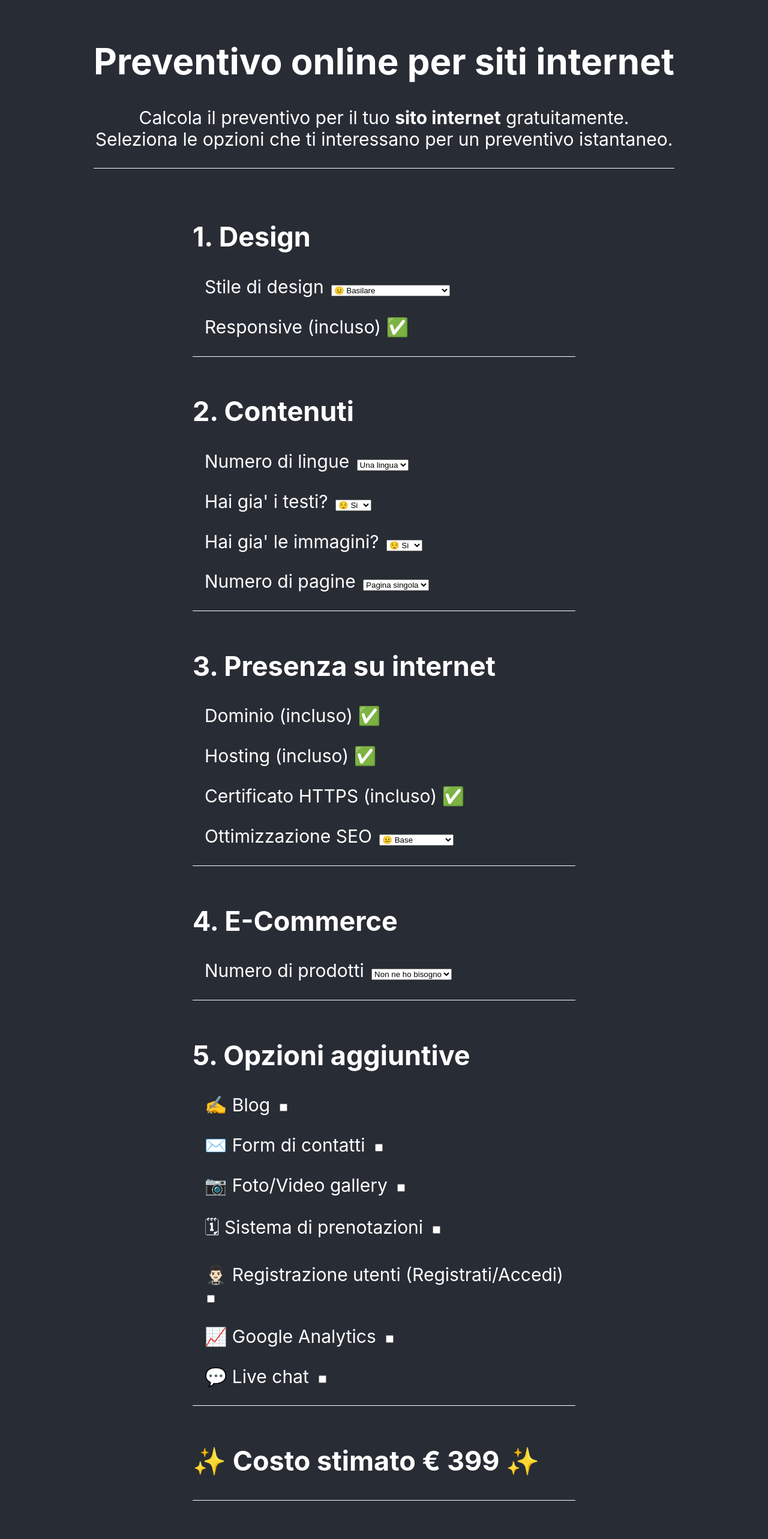
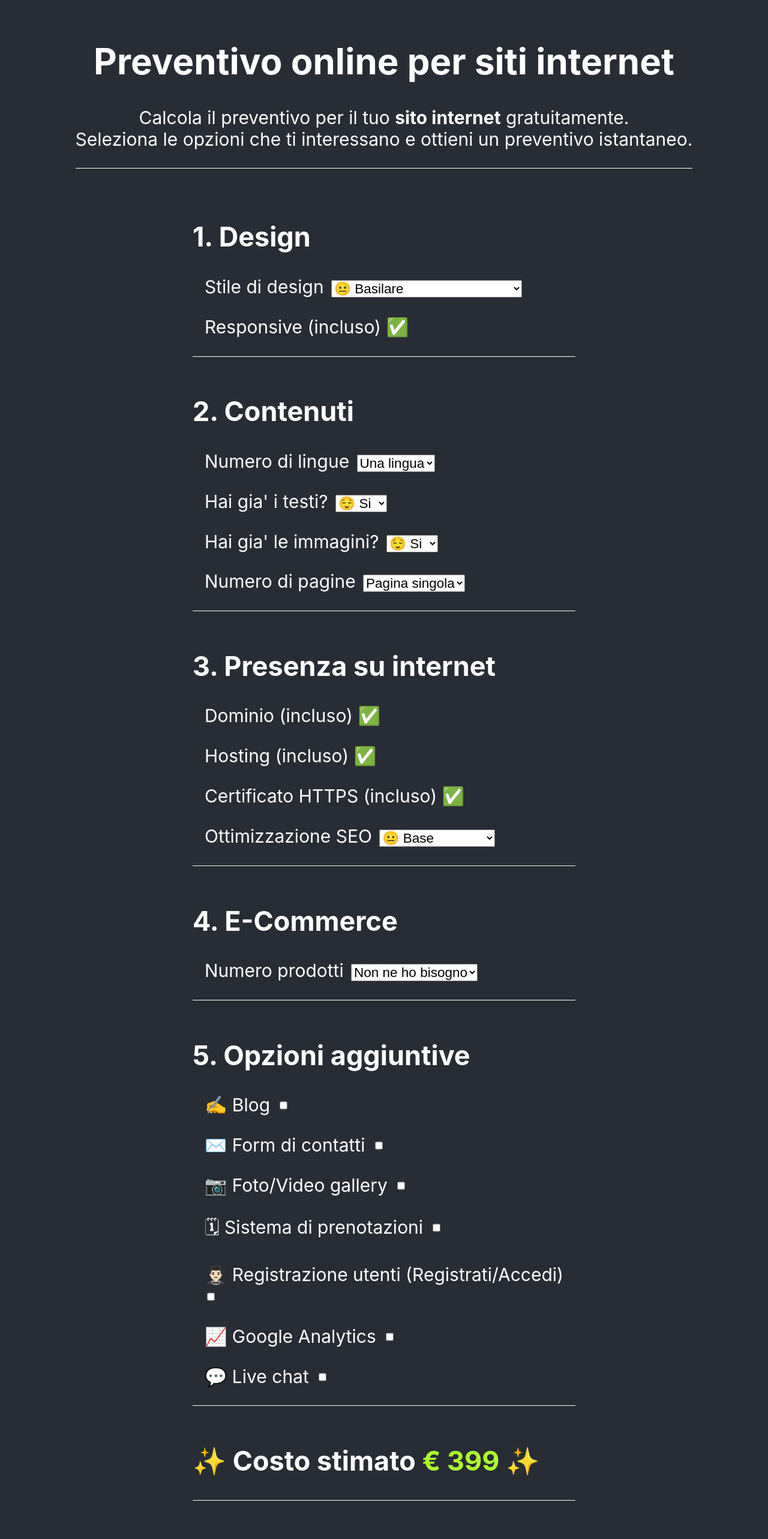
Before and after one commit to Carlo-F/preventivo-online, a React (Create React App) app: page / in a window 1280 px wide. Shown: the top 2566 px of the page at 60% size. Built offline with nearby package versions, Linux system fonts and the light colour scheme.

Commit message:
Ottimizzato SEO

```diff
--- a/public/index.html
+++ b/public/index.html
@@ -1,5 +1,5 @@
 <!DOCTYPE html>
-<html lang="en">
+<html lang="it">
   <head>
     <meta charset="utf-8" />
     <link rel="icon" href="%PUBLIC_URL%/favicon.ico" />
@@ -7,7 +7,7 @@
     <meta name="theme-color" content="#000000" />
     <meta
       name="description"
-      content="Web site created using create-react-app"
+      content="Calcola il preventivo per il tuo sito internet gratuitamente. Seleziona le opzioni che ti interessano e ottieni un preventivo istantaneo."
     />
     <link rel="apple-touch-icon" href="%PUBLIC_URL%/logo192.png" />
     <!--
@@ -25,7 +25,7 @@
       Learn how to configure a non-root public URL by running `npm run build`.
     -->
     <link rel="stylesheet" href="https://fonts.googleapis.com/css?family=Roboto:300,400,500,700&display=swap" />
-    <title>Calcola preventivo del sito internet: veloce e gratis</title>
+    <title>Calcola il costo del sito internet: preventivo veloce e gratuito</title>
   </head>
   <body>
     <noscript>You need to enable JavaScript to run this app.</noscript>
--- a/src/App.css
+++ b/src/App.css
@@ -12,6 +12,10 @@
 
 .App-link {
   color: #61dafb;
+}
+
+.amount {
+  color: #adff2f;
 }
 
 .Section {
@@ -37,6 +41,14 @@ label {
   margin-right: 2%;
 }
 
+select{
+  font-size: 0.75em;
+}
+
+input[type="checkbox"] {
+  height: 20px;
+}
+
 .Section.cta, .Section.credits, .Notes {
   font-size: 0.65em;
   text-align: center;
--- a/src/App.js
+++ b/src/App.js
@@ -10,7 +10,7 @@ class App extends React.Component {
           <header className="App-header">
             <div className="Section title">
                 <h1>Preventivo online per siti internet</h1>
-                <p>Calcola il preventivo per il tuo <strong>sito internet</strong> gratuitamente.<br></br>Seleziona le opzioni che ti interessano per un preventivo istantaneo.</p>
+                <p>Calcola il preventivo per il tuo <strong>sito internet</strong> gratuitamente.<br></br>Seleziona le opzioni che ti interessano e ottieni un preventivo istantaneo.</p>
             </div>
             <Preventivo></Preventivo>
             <div className="Section cta">
@@ -20,7 +20,7 @@ class App extends React.Component {
             <p className="Notes">🤓 Note:<br></br>Il preventivo generato e' da considerarsi una stima basata sulle informazioni fornite.<br></br>I costi effettivi potrebbero variare.</p>
             </div>
             <div className="Section credits">
-              <p>Strumento di preventivo online gratuito per siti internet sviluppato da <Button className="secondary" href="https://www.carlof.it" color="secondary">Carlo F. Web Solutions</Button></p>
+              <p>Strumento di preventivo online gratuito per siti internet sviluppato da <Button className="secondary" href="https://www.carlof.it" target="_blank" color="secondary">Carlo F. Web Solutions</Button></p>
             </div>
           </header>
         </div>
--- a/src/Preventivo.js
+++ b/src/Preventivo.js
@@ -147,7 +147,7 @@ class Preventivo extends React.Component {
             <h2>4. E-Commerce</h2>
             <ul className="List">
             <li className="Option">
-              <label>Numero di prodotti</label>
+              <label>Numero prodotti</label>
               <select name="prodotti" value={this.state.prodotti} onChange={this.handleChange}>
                 <option value="0">Non ne ho bisogno</option>
                 <option value="500">🛍 1-10 prodotti</option>
@@ -191,7 +191,7 @@ class Preventivo extends React.Component {
             </ul>
           </div>
           <div className="Section">
-            <h2>✨ Costo stimato € {totale} ✨</h2>
+            <h2>✨ Costo stimato <span className="amount">€ {totale}</span> ✨</h2>
           </div>
         </form>
       )
```
Also changed, not shown: 2 other files (tests, documents, lock files or other folders).
